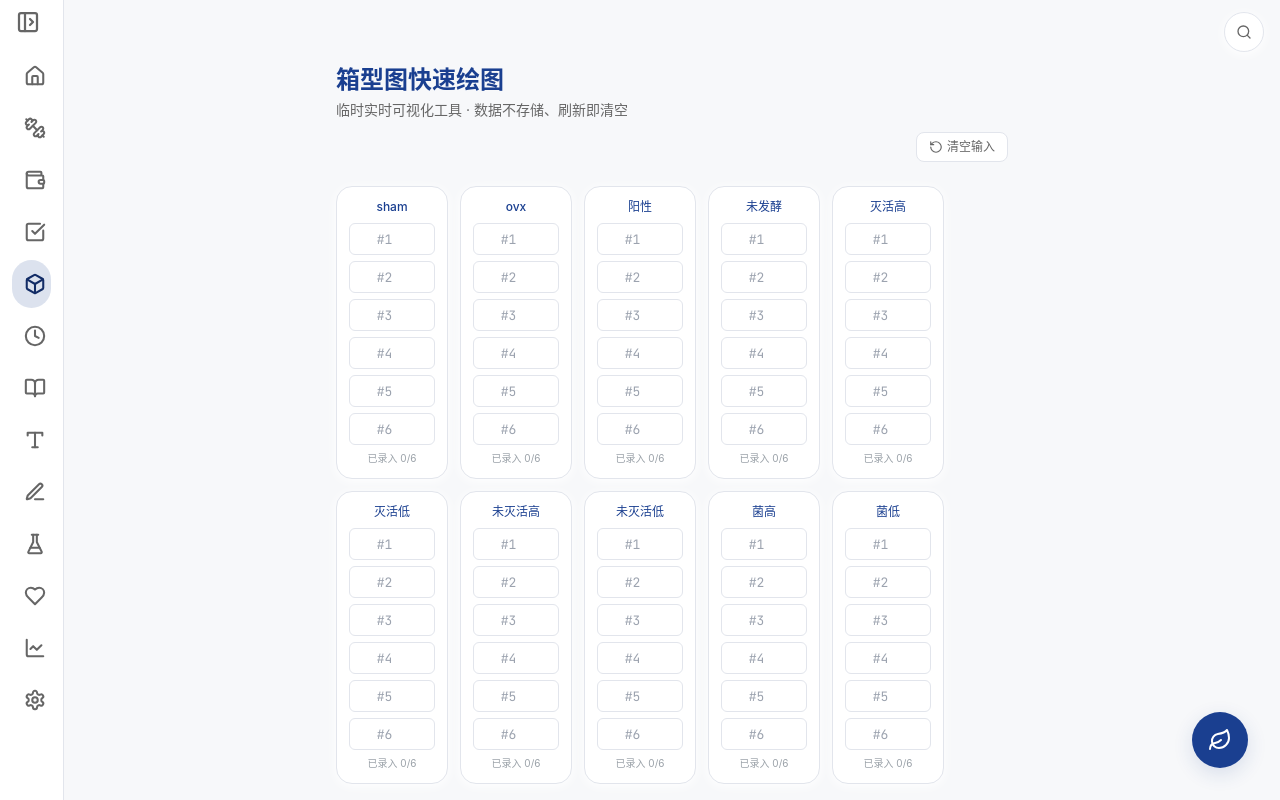
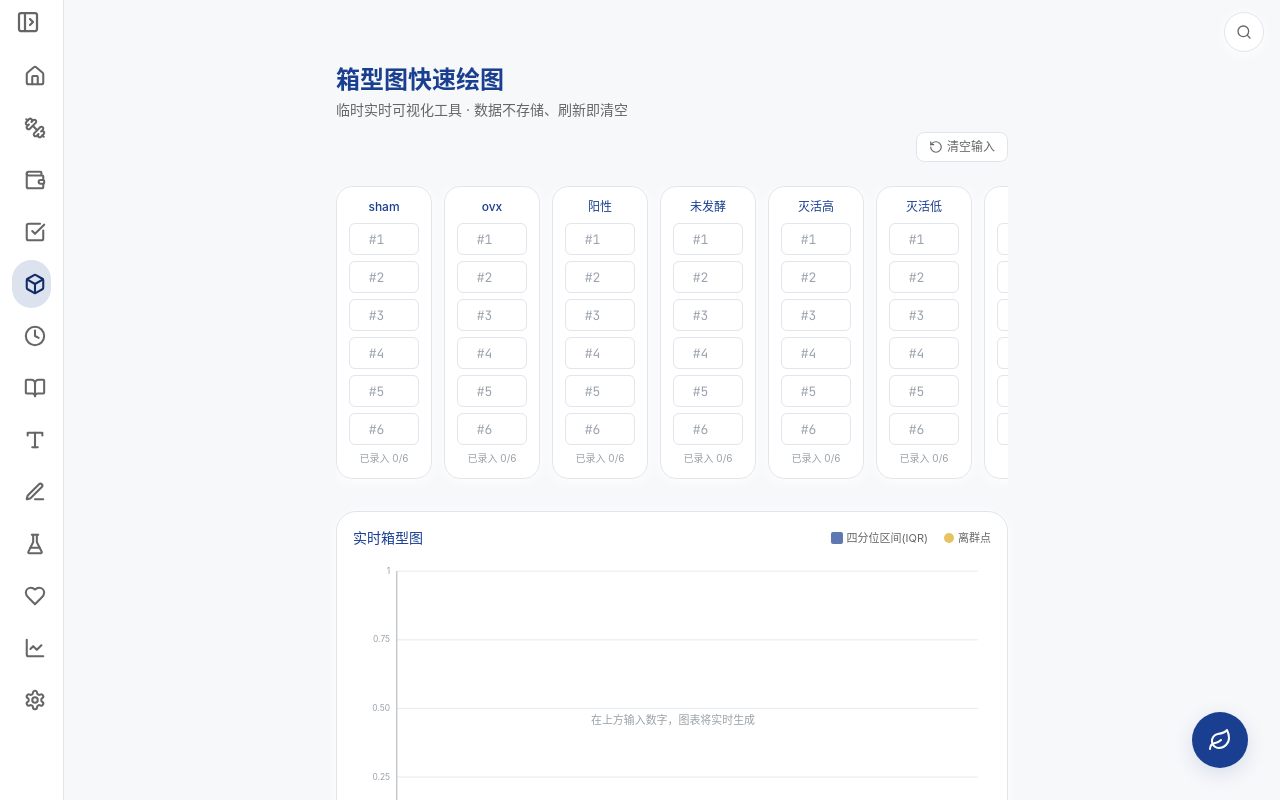
Before and after one commit to shuhan131313-jpg/xiaoshu-growth-os, a Next.js app: page /boxplot in a window 1280 px wide. Shown: the top 800 px of the page. Built offline with nearby package versions, Linux system fonts and the light colour scheme.

Commit message:
箱型图：输入列强制单行横向排布，窄屏横向滚动

```diff
--- a/app/boxplot/page.tsx
+++ b/app/boxplot/page.tsx
@@ -137,7 +137,7 @@ export default function BoxPlotPage() {
   const hasAny = parsed.some((v) => v.length > 0);
 
   return (
-    <div className="mx-auto max-w-5xl px-4 pb-16 pt-6">
+    <div className="mx-auto max-w-[1240px] px-4 pb-16 pt-6">
       <PageHeader
         title="箱型图快速绘图"
         desc="临时实时可视化工具 · 数据不存储、刷新即清空"
@@ -153,12 +153,12 @@ export default function BoxPlotPage() {
         </div>
       </PageHeader>
 
-      {/* 输入区：10 组，每组占一竖列，横向排布，宽度不足自动换行 */}
-      <div className="mt-4 flex flex-wrap gap-3">
+      {/* 输入区：10 组，每组占一竖列、强制单行横向排布；桌面完整可见，窄屏横向滚动 */}
+      <div className="mt-4 flex flex-nowrap gap-3 overflow-x-auto pb-2">
         {GROUP_NAMES.map((name, g) => (
           <div
             key={name}
-            className="flex w-28 flex-col rounded-xl border border-line bg-card p-3 shadow-card"
+            className="flex w-24 shrink-0 flex-col rounded-xl border border-line bg-card p-3 shadow-card"
           >
             <p className="mb-2 text-center text-xs font-medium text-primary">{name}</p>
             <div className="flex flex-col gap-1.5">
```
